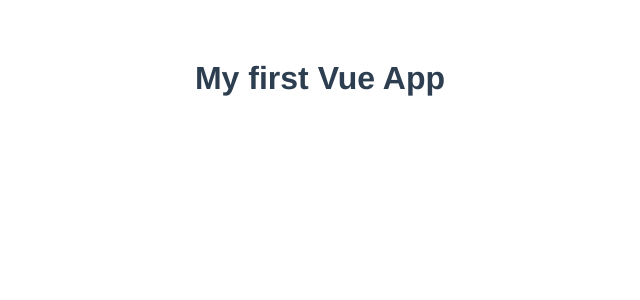
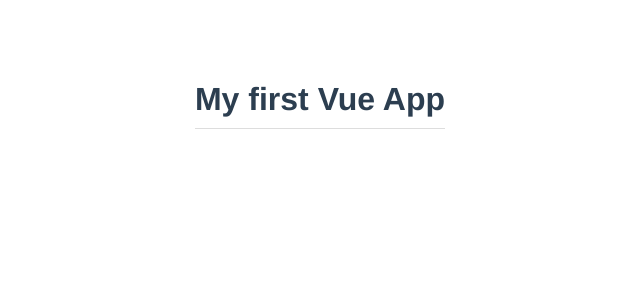
Before and after one commit to DiegoVargasM/Vue_Lessons, a Vue app in the folder L2-Vue_CLI/modal-project/: page / in a window 1280 px wide. Shown: the top 300 px of the page, without its empty margins (320-960 px from the left). Built offline with nearby package versions, Linux system fonts and the light colour scheme.

Commit message:
Add border and padding to h1 element

```diff
--- a/L2-Vue_CLI/modal-project/src/App.vue
+++ b/L2-Vue_CLI/modal-project/src/App.vue
@@ -24,4 +24,9 @@
   color: #2c3e50;
   margin-top: 60px;
 }
+h1 {
+  border-bottom: 1px solid #ddd;
+  display: inline-block;
+  padding-bottom: 10px;
+}
 </style>
```
